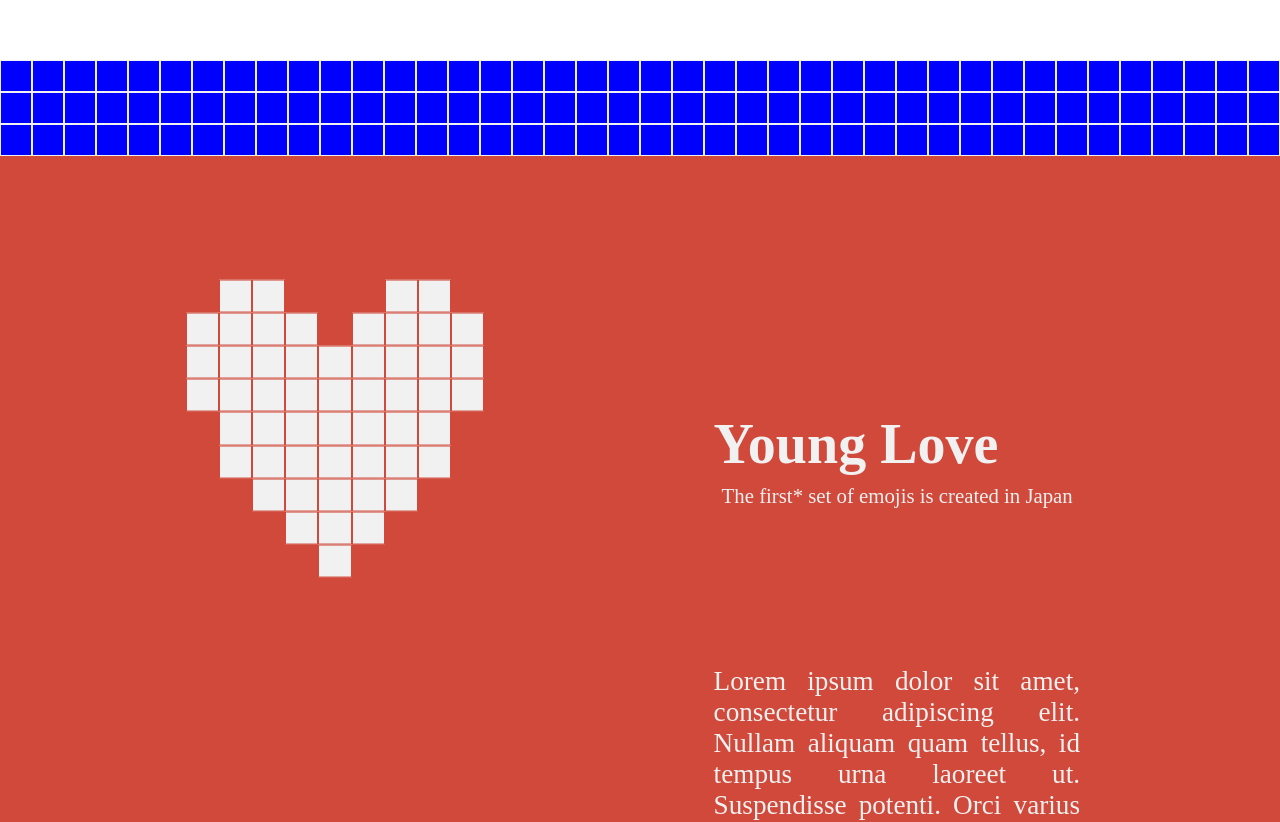
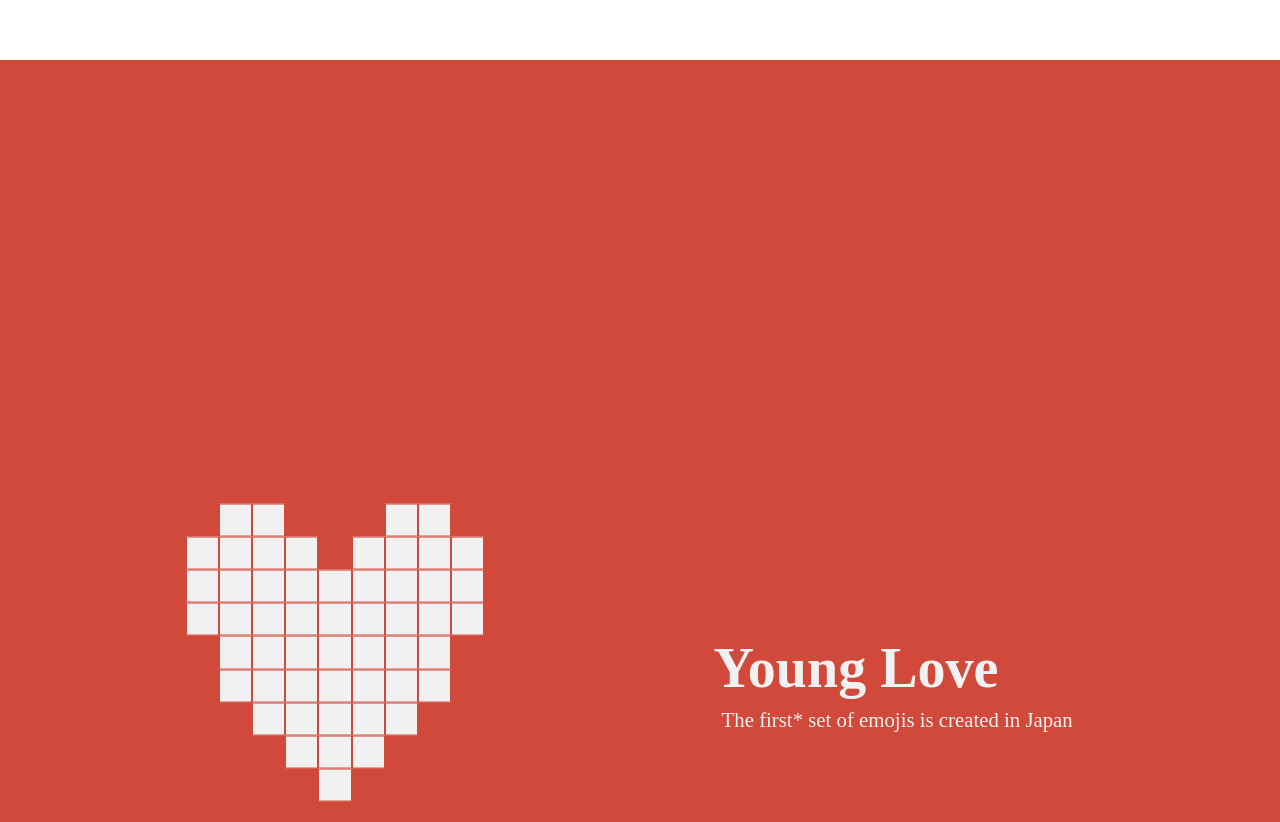
Before and after one commit to divya-mehra/six-emoji-story, a React (Vite) app: page / in a window 1280 px wide. Shown: the part 740-1562 px from the top of the page. Built offline with nearby package versions, Linux system fonts and the light colour scheme; a web font is replaced by a local one.

Commit message:
some sort of a transition

```diff
--- a/src/components/Section/index.scss
+++ b/src/components/Section/index.scss
@@ -13,6 +13,7 @@
     width: getGridWidth();
     margin: 0 auto;
     min-height: 100vh;
+    height: 100%;
     flex-direction: row;
     justify-content: space-between;
     gap: $base*3;
--- a/src/components/Transition/index.jsx
+++ b/src/components/Transition/index.jsx
@@ -15,7 +15,7 @@ const Transition = ({ currentColor, id, emojis }) => {
   } else {
     nextColor = "white";
   }
-
+console.log(nextColor)
   //make cells at the bottom of grid for transition
   const cellArr = [];
 
@@ -31,10 +31,10 @@ const Transition = ({ currentColor, id, emojis }) => {
 
 
   return (
-    <div ref={ref}>
+    <div className="section-breaker" ref={ref}>
         {inView &&  (
             <>
-      {Array.from({ length: 3 }).map((_, index) => (
+      {Array.from({ length: 10 }).map((_, index) => (
           <div key={index} className="flex">
             {cellArr.map((i) => (
               <TransitionCell
--- a/src/components/Transition/index.scss
+++ b/src/components/Transition/index.scss
@@ -1,7 +1,3 @@
-@import "../Layout/base.scss";
-
-.cell {
-    width: 2.5%;
-    aspect-ratio: 1;
-    border: $light 0.2px solid;
+.section-breaker {
+    height: 10 * 2.5%;
 }
--- a/src/components/TransitionCell/index.jsx
+++ b/src/components/TransitionCell/index.jsx
@@ -1,13 +1,15 @@
 import { useEffect, useState } from "react";
 import "./index.scss";
 
-const TransitionCell = (id, currentColor, nextColor) => {
-  const [color, setColor] = useState("white");
+const TransitionCell = ({id, currentColor, nextColor}) => {
+  const [color, setColor] = useState(currentColor);
+  console.log(`next color for ${id} is ${nextColor}` )
 
   useEffect(() => {
-    let delay = Math.random() * 2000;
+    setColor(currentColor)
+    let delay = Math.random() * 1000;
     setTimeout(() => {
-      setColor("blue");
+      setColor(nextColor);
     }, delay);
   }, []);
 
--- a/src/components/TransitionCell/index.scss
+++ b/src/components/TransitionCell/index.scss
@@ -0,0 +1,7 @@
+@import "../Layout/base.scss";
+
+.cell {
+    width: 2.5%;
+    aspect-ratio: 1;
+    border: none;
+}
```
